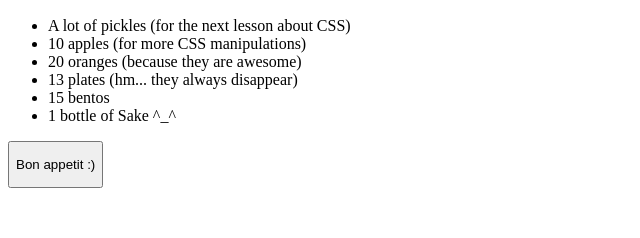
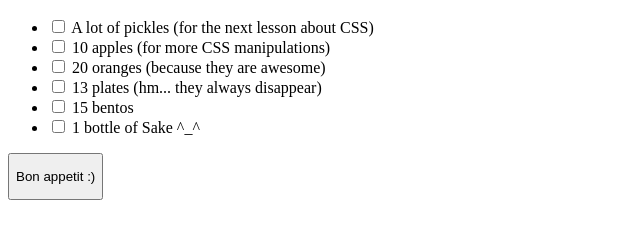
Before and after one commit to dzhelez2903/lesson_5_2, a plain HTML site: page index.html in a window 1280 px wide. Shown: the part 110-348 px from the top of the page, without its empty margins (0-640 px from the left). Drawn offline with Linux system fonts and the light colour scheme.

Commit message:
added checkbox

```diff
--- a/index.html
+++ b/index.html
@@ -17,12 +17,24 @@
     <div>
         <div>
             <ul>
-                <li>A lot of pickles (for the next lesson about CSS)</li>
-                <li>10 apples (for more CSS manipulations)</li>
-                <li>20 oranges (because they are awesome)</li>
-                <li>13 plates (hm... they always disappear)</li>
-                <li>15 bentos</li>
-                <li>1 bottle of Sake ^_^</li>
+                <li>
+                    <input type="checkbox" id="first point" name="" value=""> <label for="first point">A lot of pickles (for the next lesson about CSS)</label>
+                </li>
+                <li>
+                    <input type="checkbox" id="second point" name="" value=""> <label for="second point">10 apples (for more CSS manipulations)</label>
+                </li>
+                <li>
+                    <input type="checkbox" id="third point" name="" value=""> <label for="third point">20 oranges (because they are awesome)</label>
+                </li>
+                <li>
+                    <input type="checkbox" id="fourth point" name="" value=""> <label for="fourth point">13 plates (hm... they always disappear)</label>
+                </li>
+                <li>
+                    <input type="checkbox" id="fifth point" name="" value=""> <label for="fifth point">15 bentos</label>
+                </li>
+                <li>
+                    <input type="checkbox" id="sixth point" name="" value=""> <label for="sixth point">1 bottle of Sake ^_^</label>
+                </li>
             </ul>
             <button>
                 <p>
```
